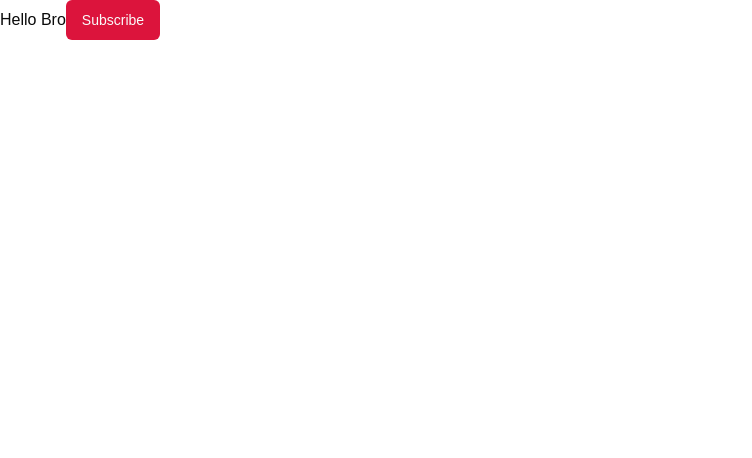
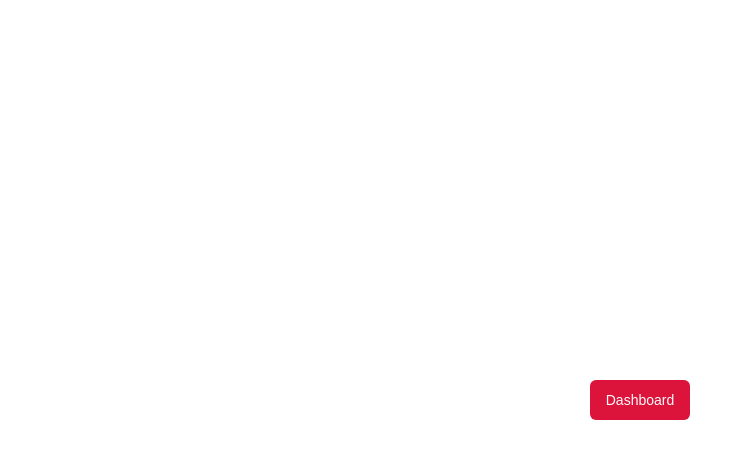
Before and after one commit to ravijat2026/Ai-Content-Generator, a Next.js app: page / in a window 1280 px wide. Shown: the top 458 px of the page, without its empty margins (0-752 px from the left). Built offline with nearby package versions, Linux system fonts and the light colour scheme.

Commit message:
modified

```diff
--- a/app/dashboard/content/_components/FormSection.tsx
+++ b/app/dashboard/content/_components/FormSection.tsx
@@ -33,7 +33,7 @@ const FormSection = ({selectedTemplate , userFormInput , loading} : PROPS) => {
 
         <form className='mt-6' onSubmit={onSubmit}>
           {selectedTemplate?.form?.map((item,index) => (
-            <div className='my-2 flex flex-col gap-2 mb-6'>
+            <div key={index} className='my-2 flex flex-col gap-2 mb-6'>
               <label className='font-bold'>{item.label}</label>
                 {item.field == 'input' ? <Input name= {item.name} required = {item?.required} onChange={handleInputChange}/>
                   : item.field == 'textarea' ? <Textarea name= {item.name} required = {item?.required} onChange={handleInputChange}/> : null
--- a/app/page.tsx
+++ b/app/page.tsx
@@ -1,10 +1,13 @@
 import { Button } from "@/components/ui/button";
+import Link from "next/link";
 
 export default function Home() {
   return (
-    <div>
-        Hello Bro
-        <Button>Subscribe</Button>
+    <div className="h-screen flex items-center justify-center">
+
+        <Link href = {'/dashboard'}>
+        <Button>Dashboard</Button>
+        </Link>
     </div>
   );
 }
```
